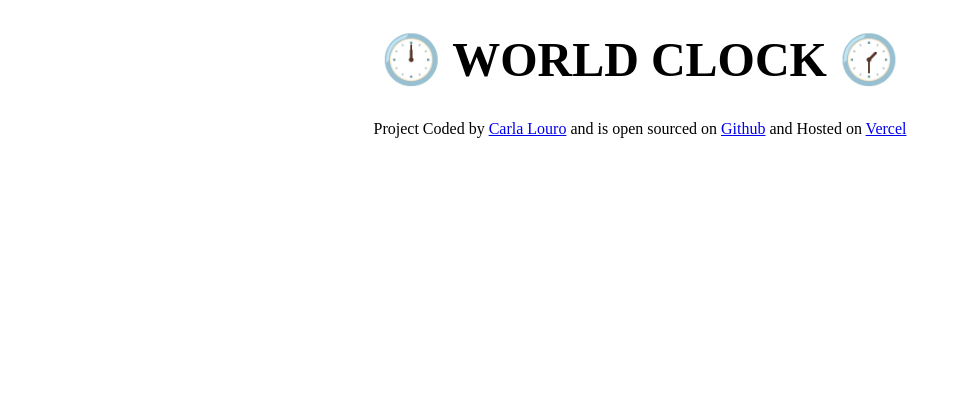
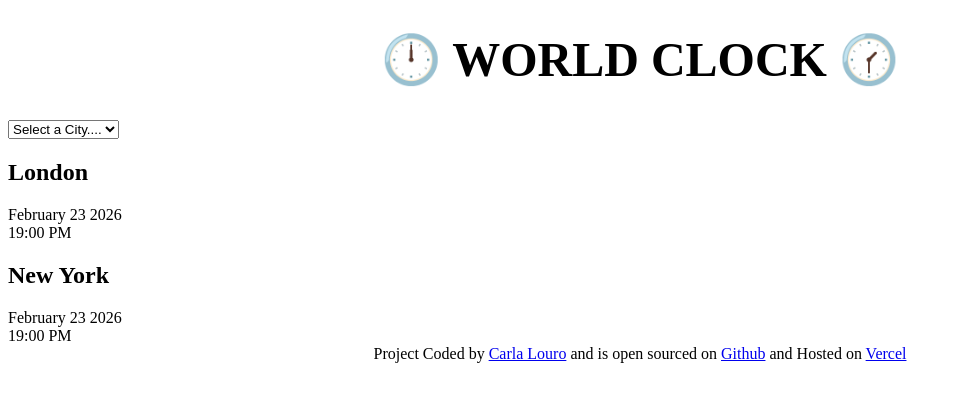
Before and after one commit to CL3372/plus-add-on-week-2-world-clock, a plain HTML site: page index.html in a window 1280 px wide. Shown: the whole page, without its empty margins (0-962 px from the left). Drawn offline with Linux system fonts and the light colour scheme.

Commit message:
added HTML entered the cities, and added 2 class divs

```diff
--- a/index.html
+++ b/index.html
@@ -7,7 +7,29 @@
     <title>WORLD CLOCK</title>
   </head>
   <body>
+    <div class="container">
     <h1>🕛 WORLD CLOCK 🕜</h1>
+
+   <select>
+    <option value="">Select a City....</option>
+    <option value="">London</option>
+    <option value="">New York</option>
+    <option value="">Tokyo</option>
+    <option value="">Montreal</option>
+    <option value="">Beijing</option>
+    <option value="">Sydney</option>
+   </select>
+
+   <div class="city">
+   <h2>London</h2>
+   <div class="date">February 23 2026</div>
+   <div class="time">19:00 PM</div>
+   </div>
+    <div class="city">
+   <h2>New York</h2>
+   <div class="date">February 23 2026</div>
+   <div class="time">19:00 PM</div>
+   </div>
     <footer>
       Project Coded by
       <a
@@ -33,4 +55,5 @@
     </footer>
     <script src="javascript/index.js"></script>
   </body>
+</div>
 </html>
```
